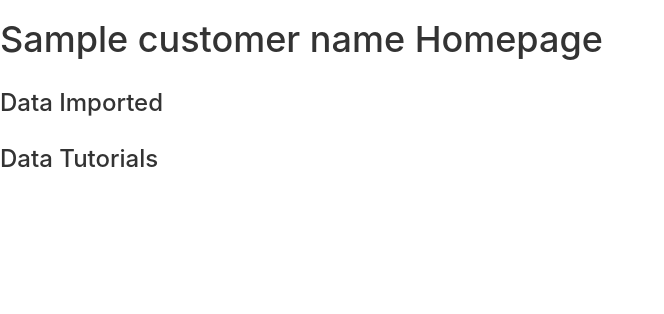
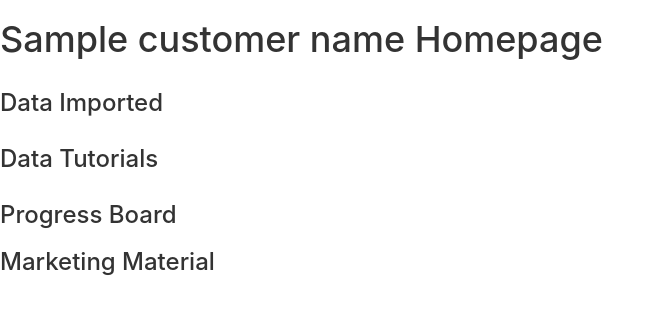
Before and after one commit to MedChest-Development-Group/retail, a Flask app: template app/templates/city/home.html in a window 1280 px wide. Shown: the top 314 px of the page, without its empty margins (0-664 px from the left). Run offline with Flask 3, Linux system fonts and the light colour scheme; the template is opened without the code that fills it: most values are stand-ins (such as "Sample title", 1, 10 or a date in 2020).

Commit message:
added titles

```diff
--- a/app/templates/city/home.html
+++ b/app/templates/city/home.html
@@ -24,11 +24,11 @@
     <div class="middle-container">
         <div class="data-left ">
             <!-- Retailer progress -->
-
+            <h3>Progress Board</h3>
         </div>
         <div class="data-right ">
             <!-- PDF stuff, marketing material -->
-
+            <h3>Marketing Material</h3>
         </div>
     </div>
     <div class="bottom-container">
```
Also changed, not shown: app/templates/base.html (line endings or trailing spaces).
